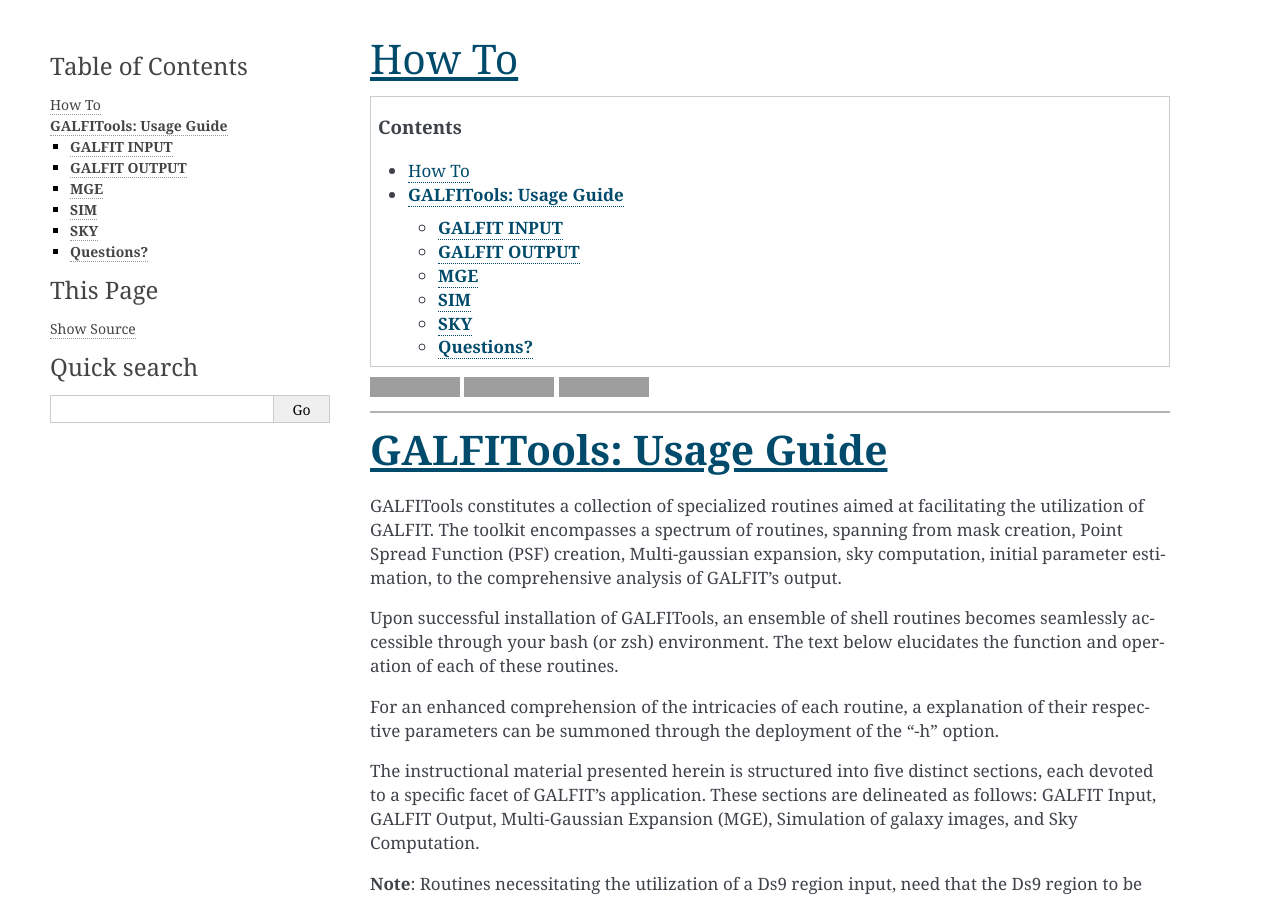
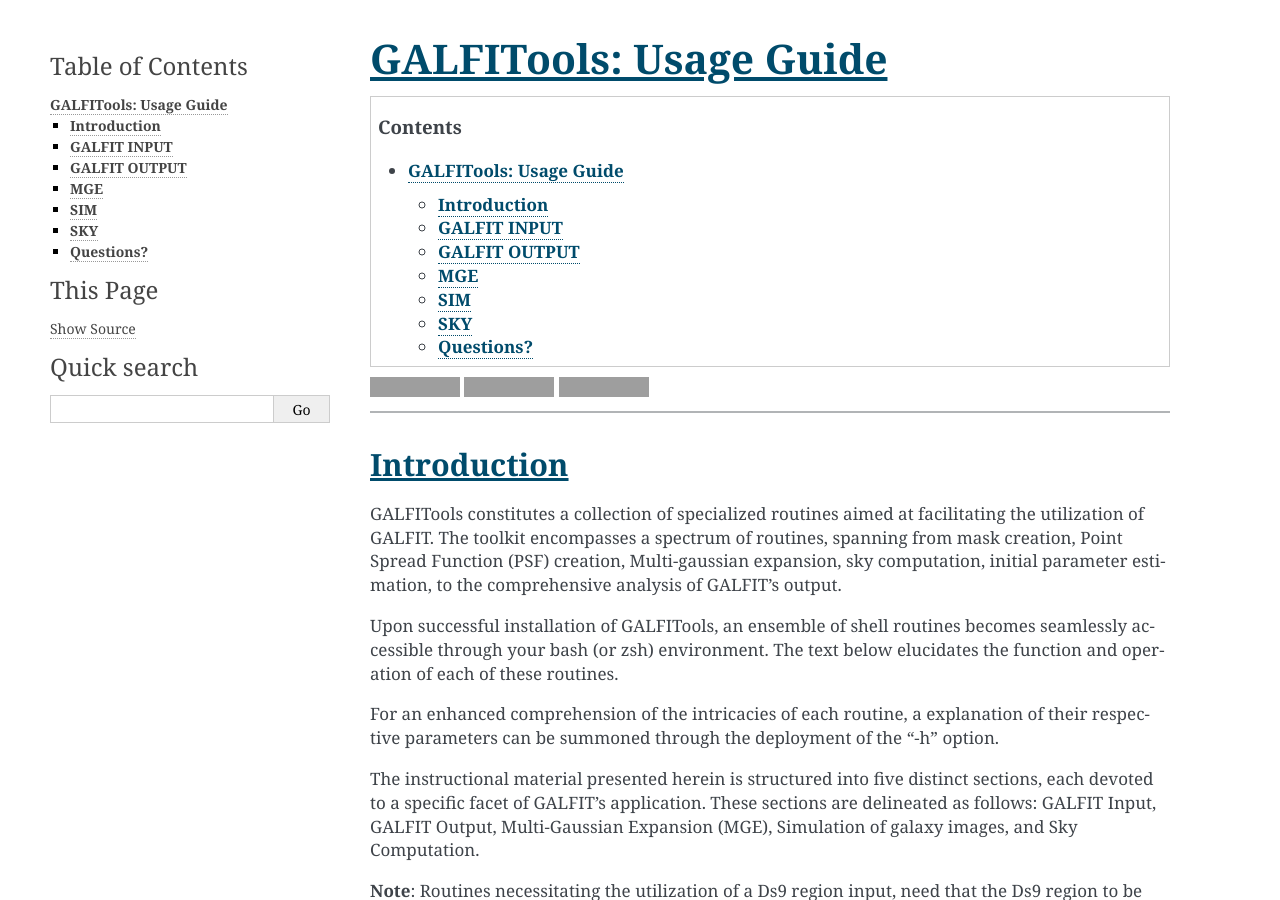
Before and after one commit to canorve/GALFITools, a Sphinx documentation site: the page built from docs/howto.rst, in a window 1280 px wide and 900 px high. Built offline with Sphinx 7.4.7, drawn with Linux system fonts in a browser that asks for light colours; grey boxes are pictures that could not be loaded.

Commit message:
doc updated  Changes to be committed: 	modified:   howto.rst

```diff
--- a/docs/howto.rst
+++ b/docs/howto.rst
@@ -1,8 +1,10 @@
 
 .. _howto:
 
-How To
-======
+**GALFITools: Usage Guide**
+============================
+
+
 
 .. contents::
    :depth: 3
@@ -23,8 +25,8 @@ How To
 
 -------------------
 
-**GALFITools: Usage Guide**
-============================
+**Introduction**
+-------------------
 
 GALFITools constitutes a collection of specialized
 routines aimed at facilitating the utilization of
```
